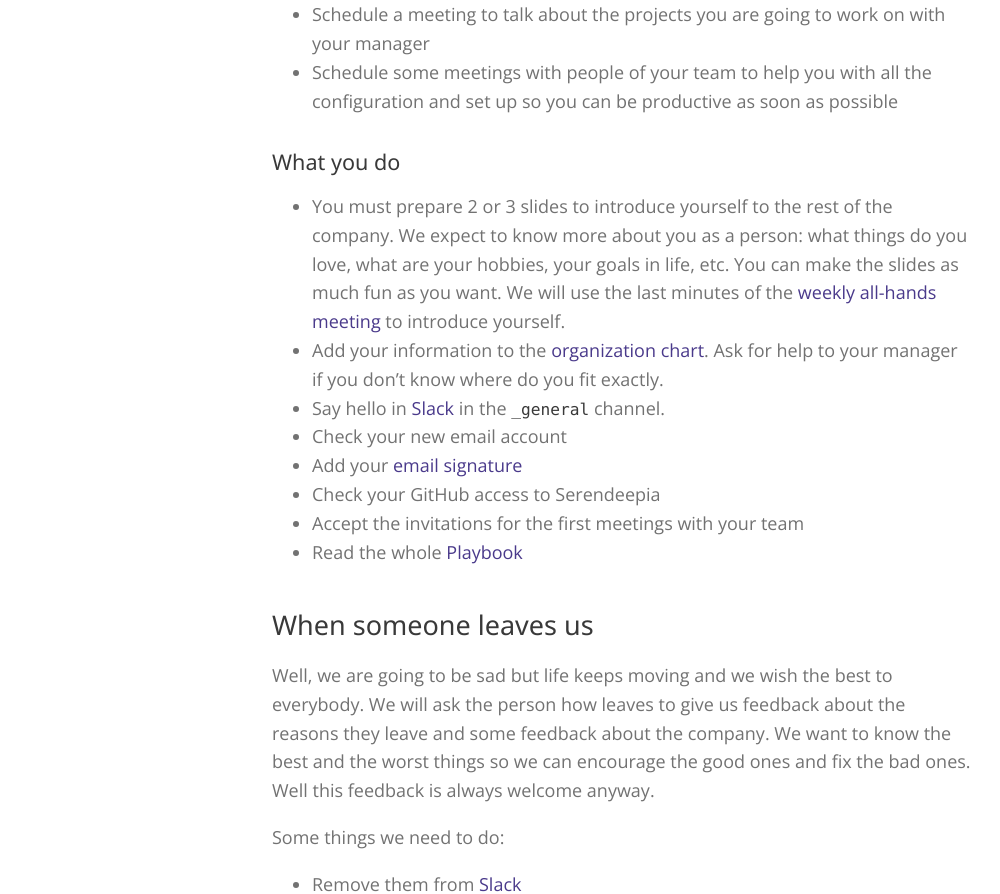
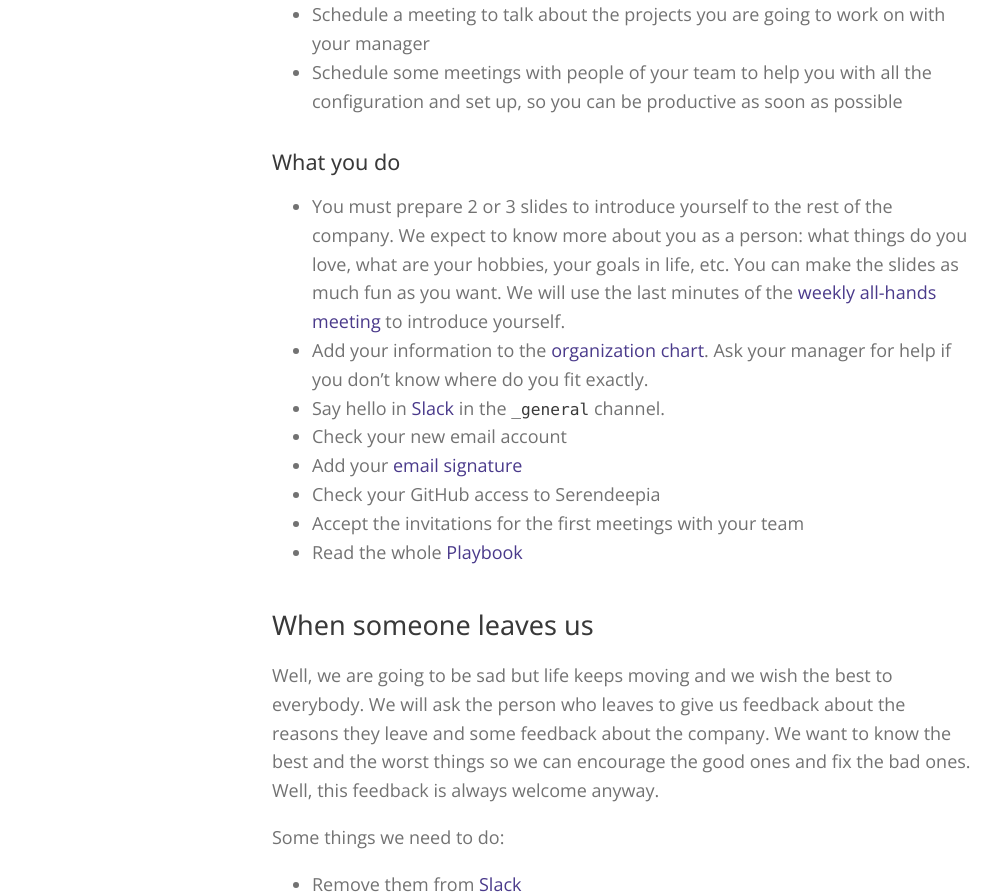
Before and after one commit to serendeepia/playbook, a Jekyll site: the page built from _docs/2_2_on_boarding.md, in a window 1280 px wide and 1400 px high, scrolled down 537 px. Shown: the part 200-1094 px from the top of the window, without its empty margins (18-1018 px from the left). Built offline with Jekyll 4.4.1, drawn with Linux system fonts in a browser that asks for light colours; nearby versions of some CDN libraries; comment, search, counter and statistics services are not loaded; some of the changed text lies outside the part shown.

Commit message:
Update 2_2_on_boarding.md

```diff
--- a/_docs/2_2_on_boarding.md
+++ b/_docs/2_2_on_boarding.md
@@ -22,12 +22,12 @@ We will need you to complete our survey to collect some personal information we
 * Share some Google Drive folders if necessary
 * Add your information to our [slides with the senior deep learning researches](https://docs.google.com/presentation/d/1JB8tzKKdeHBhdYPFMoxZXxoXirlTvhBW-mrJ4Gl33RU) if appropriate
 * Schedule a meeting to talk about the projects you are going to work on with your manager
-* Schedule some meetings with people of your team to help you with all the configuration and set up so you can be productive as soon as possible
+* Schedule some meetings with people of your team to help you with all the configuration and set up, so you can be productive as soon as possible
 
 ### What you do
 
 * You must prepare 2 or 3 slides to introduce yourself to the rest of the company. We expect to know more about you as a person: what things do you love, what are your hobbies, your goals in life, etc. You can make the slides as much fun as you want. We will use the last minutes of the [weekly all-hands meeting](/1-2-communications#weekly-all-hands) to introduce yourself.
-* Add your information to the [organization chart](/1-4-organization-chart). Ask for help to your manager if you don't know where do you fit exactly.
+* Add your information to the [organization chart](/1-4-organization-chart). Ask your manager for help if you don't know where do you fit exactly.
 * Say hello in [Slack](https://serendeepia.slack.com/messages/C7D0YUBL1/) in the `_general` channel.
 * Check your new email account
 * Add your [email signature](/5-1-branding#email-signature)
@@ -37,7 +37,7 @@ We will need you to complete our survey to collect some personal information we
 
 ## When someone leaves us
 
-Well, we are going to be sad but life keeps moving and we wish the best to everybody. We will ask the person how leaves to give us feedback about the reasons they leave and some feedback about the company. We want to know the best and the worst things so we can encourage the good ones and fix the bad ones. Well this feedback is always welcome anyway.
+Well, we are going to be sad but life keeps moving and we wish the best to everybody. We will ask the person who leaves to give us feedback about the reasons they leave and some feedback about the company. We want to know the best and the worst things so we can encourage the good ones and fix the bad ones. Well, this feedback is always welcome anyway.
 
 Some things we need to do:
 * Remove them from [Slack](https://serendeepia.slack.com)
```
Also changed, not shown: other parts of _docs/2_2_on_boarding.md (+1 -1 lines).
